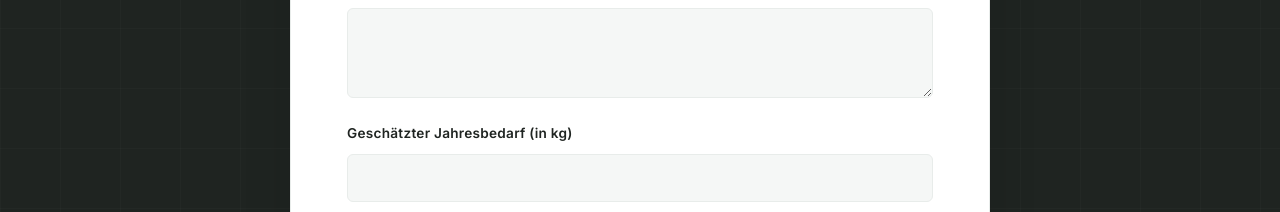
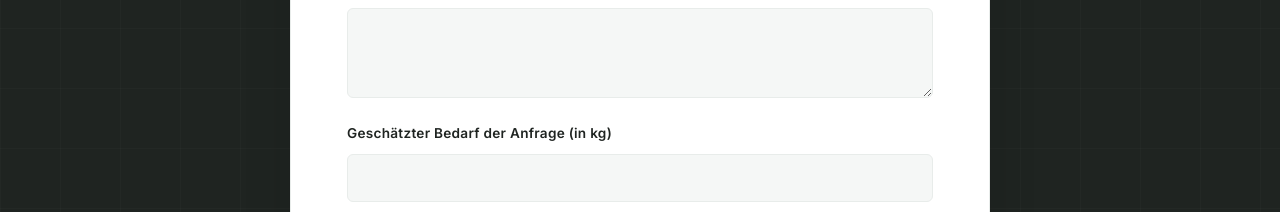
Before and after one commit to Moinul4399/haq-botanicals, a website: page index.html in a window 1280 px wide. Shown: the part 4920-5132 px from the top of the page. Drawn offline with Linux system fonts and the light colour scheme.

Commit message:
Rename volume field to Geschätzter Bedarf der Anfrage
Co-Authored-By: Claude Opus 4.6 <noreply@anthropic.com>

```diff
--- a/index.html
+++ b/index.html
@@ -288,7 +288,7 @@
 
                         <div class="form__group">
                             <label for="customer-volume" class="form__label">
-                                Geschätzter Jahresbedarf (in kg)
+                                Geschätzter Bedarf der Anfrage (in kg)
                             </label>
                             <input type="text" id="customer-volume" name="annual_volume" class="form__input">
                         </div>
```
